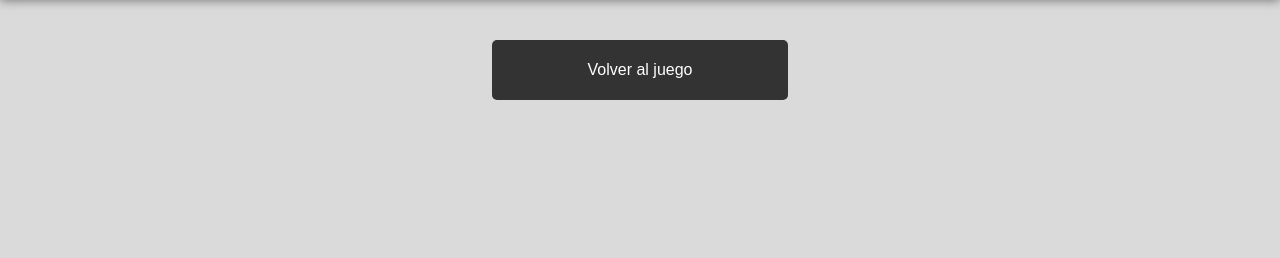
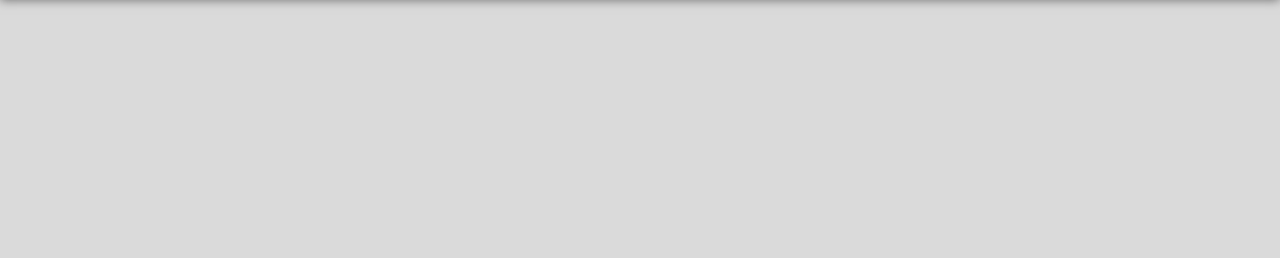
Before and after one commit to andressdelgado/citykids, a PHP site: template src/php/views/vListarCompeticiones.php in a window 1280 px wide. Shown: the part 114-372 px from the top of the page. Run offline with PHP 8.4, Linux system fonts and the light colour scheme; the template is opened without the code that fills it, so the values that code supplies are empty.

Commit message:
Update vListarCompeticiones.php

```diff
--- a/src/php/views/vListarCompeticiones.php
+++ b/src/php/views/vListarCompeticiones.php
@@ -25,4 +25,3 @@
             </tbody>
         </table>
     </div>
-    <a href="views/vJuego.html" id="volverAlMenu">Volver al juego</a>
```
